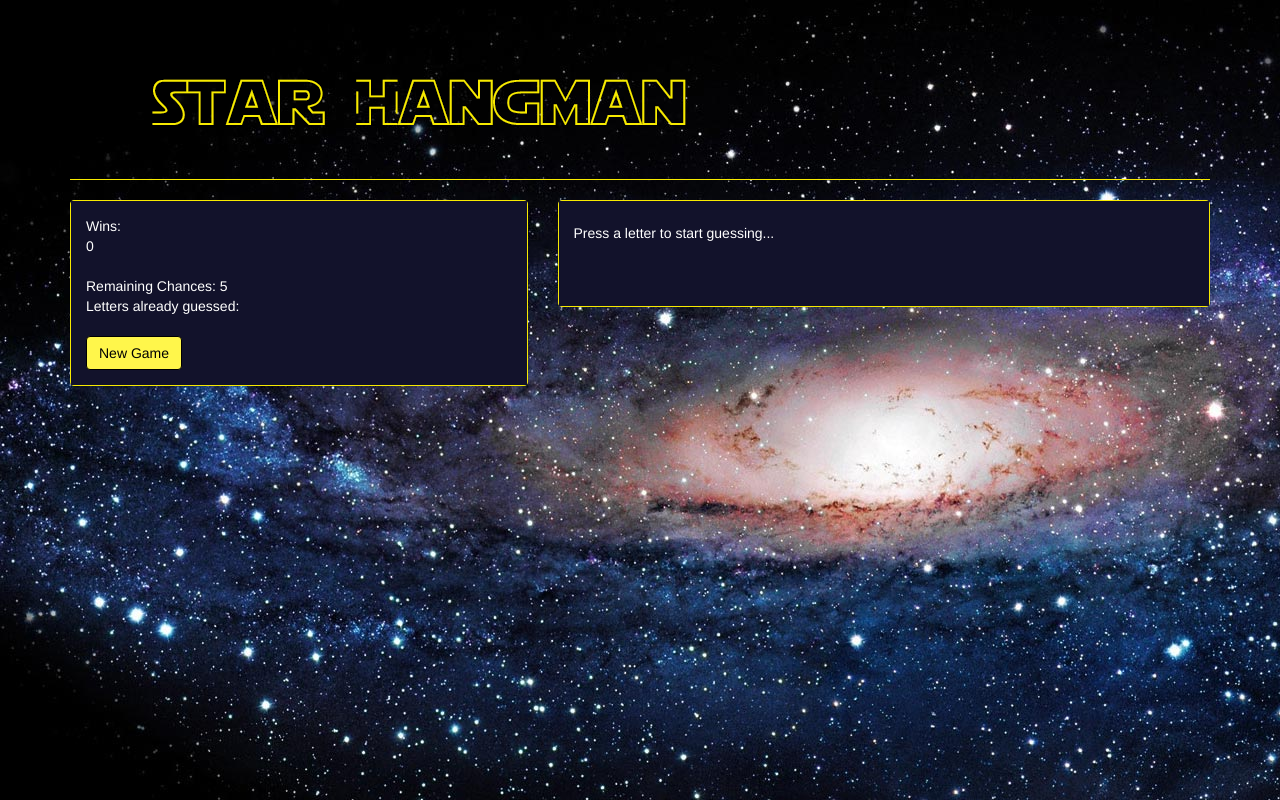
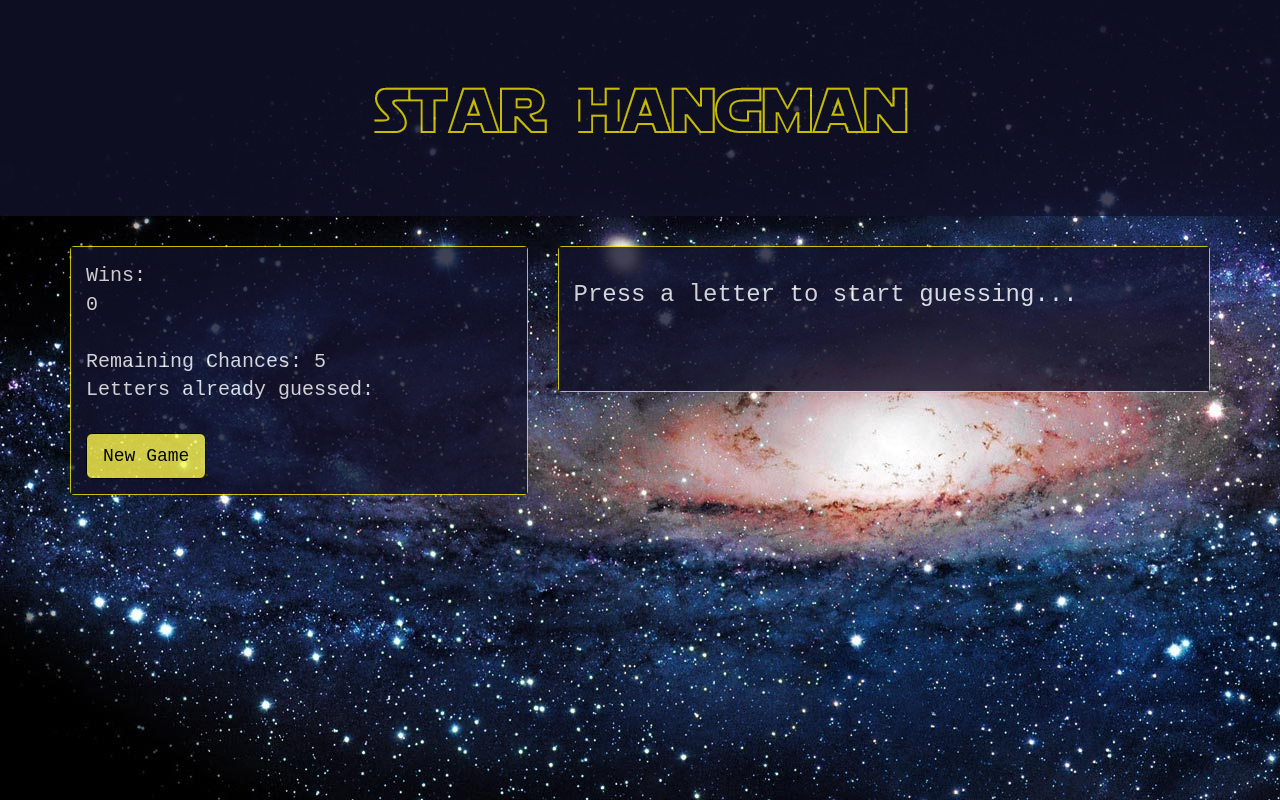
Before and after one commit to mrsantacruz86/Hangman-Game, a plain HTML site: page index.html in a window 1280 px wide. Drawn offline with nearby package versions, Linux system fonts and the light colour scheme.

Commit message:
updated html css

```diff
--- a/index.html
+++ b/index.html
@@ -15,11 +15,11 @@
 </head>
 
 <body>
+
+        <div class="jumbotron">
+            <div id="logo" ><img src="images/star-hangman.png" class="reponsive-image" alt="Star Hangman"></div>
+        </div>
     <div class="container">
-	    <header class="page-header">
-	        <h1><img src="images/star-hangman.png" class="reponsive-image" alt="Star Hangman"></h1>
-	    </header>
-
         <div class="row">
 
             <aside class="col-md-5">
@@ -33,7 +33,7 @@
 
                         <br>
 
-                        <button type="button" class="btn btn-warning" onclick="startGame()">New Game</button>
+                        <button type="button" class="btn btn-warning btn-lg" onclick="startGame()">New Game</button>
 
                     </div>
                 </div>
@@ -42,7 +42,7 @@
             <section class="col-md-7">
             	<div class="panel panel-default">
             		<div class="panel-body">
-            			<h5 class="instructions">Press a letter to start guessing...</h5>
+            			<h3 class="instructions">Press a letter to start guessing...</h3>
 		                <br><br>
 		                <div id="cWord"></div>
 
--- a/style.css
+++ b/style.css
@@ -8,7 +8,8 @@
 }
 body{
 	background-image: url(images/space.jpg);
-	background-color: #000;
+    background-color: #000;
+    font-family: Courier New, Courier, monospace;
 }
 .wrap{
 	background-color: #000;
@@ -30,5 +31,17 @@ body{
     background-color: #12122b;
 }
 .panel{
-	border: 1px solid #f7ea00;
+    border: 1px solid #f7ea00;
+    opacity: 0.8;
+    font-family: Courier New, Courier, monospace;
+    font-size: 20px;
 }
+.jumbotron{
+    background-color: #12122b;
+    opacity: 0.8;
+    width: 100%;
+}
+#logo{
+    margin: 0 auto;
+    width: fit-content;
+}
```
